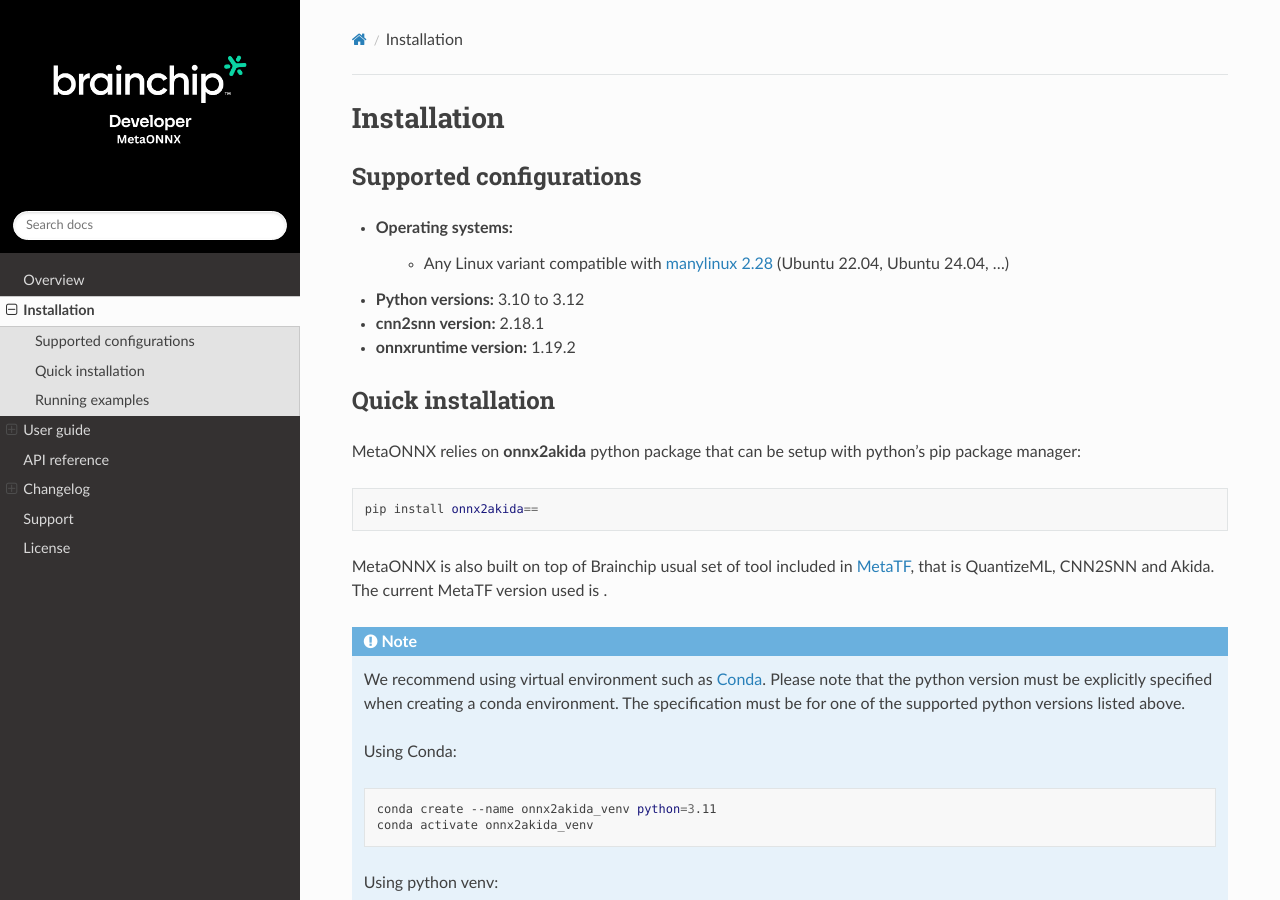
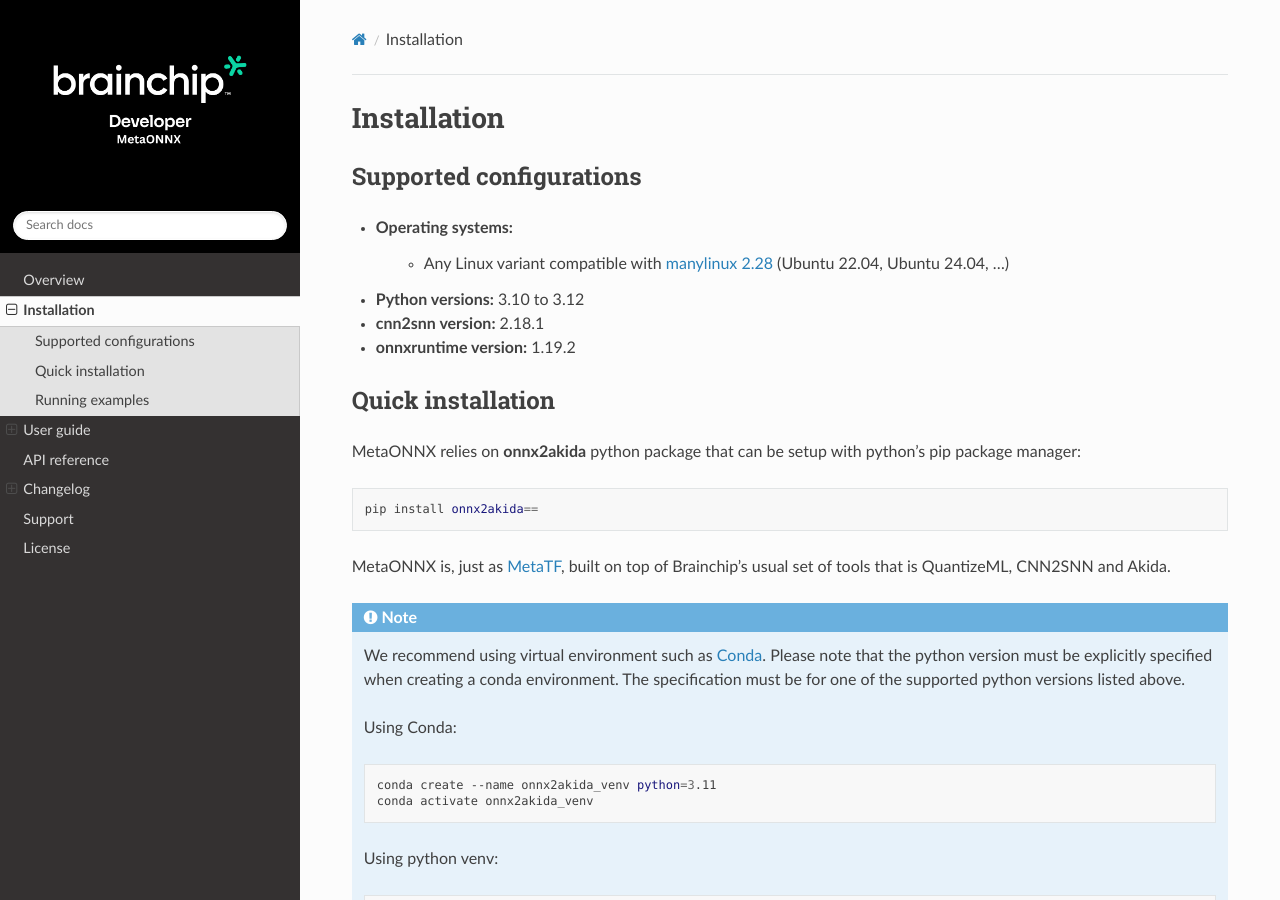
Before and after one commit to Brainchip-Inc/MetaONNX, a Sphinx documentation site: the page built from doc/installation.rst, in a window 1280 px wide and 900 px high. Built offline with Sphinx 7.4.7 and the Read the Docs theme 3.1.0, drawn with Linux system fonts in a browser that asks for light colours; pages that are not in the unit, such as notebooks, are missing from menus.

Commit message:
docs(installation): rephase MetaONNX/MetaTF relation

```diff
--- a/doc/conf.py
+++ b/doc/conf.py
@@ -107,7 +107,6 @@
 from importlib.metadata import version as importlib_version
 
 onnx2akida = importlib_version('onnx2akida')
-metatf = importlib_version('akida')
 
 from pip._internal.operations.freeze import freeze
 pip_freeze = ', '.join([str(i) for i in freeze(local_only=True)])
@@ -123,7 +122,6 @@
 ultimate_replacements = {
     "{ONNX2AKIDA_VERSION}": onnx2akida,
     "{PIP_FREEZE}": pip_freeze,
-    "{METATF_VERSION}": metatf
 }
 
 # -- Link checks -----------------------------------------------------
--- a/doc/installation.rst
+++ b/doc/installation.rst
@@ -20,9 +20,8 @@
 
     pip install onnx2akida=={ONNX2AKIDA_VERSION}
 
-MetaONNX is also built on top of Brainchip usual set of tool included
-in `MetaTF <https://doc.brainchipinc.com/>`_, that is QuantizeML, CNN2SNN and Akida. The current
-MetaTF version used is {METATF_VERSION}.
+MetaONNX is, just as `MetaTF <https://doc.brainchipinc.com/>`_, built on top of Brainchip's usual
+set of tools that is QuantizeML, CNN2SNN and Akida.
 
 .. note::
     We recommend using virtual environment such as `Conda <https://conda.io/docs/>`_.
```
